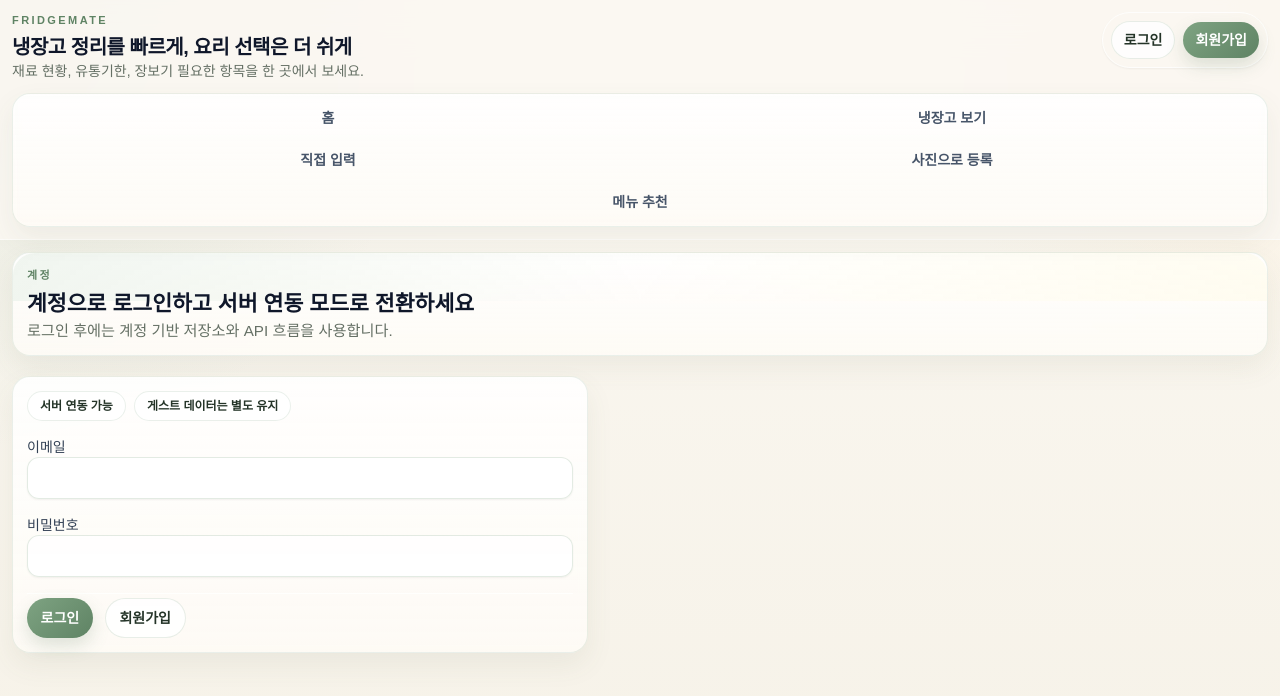
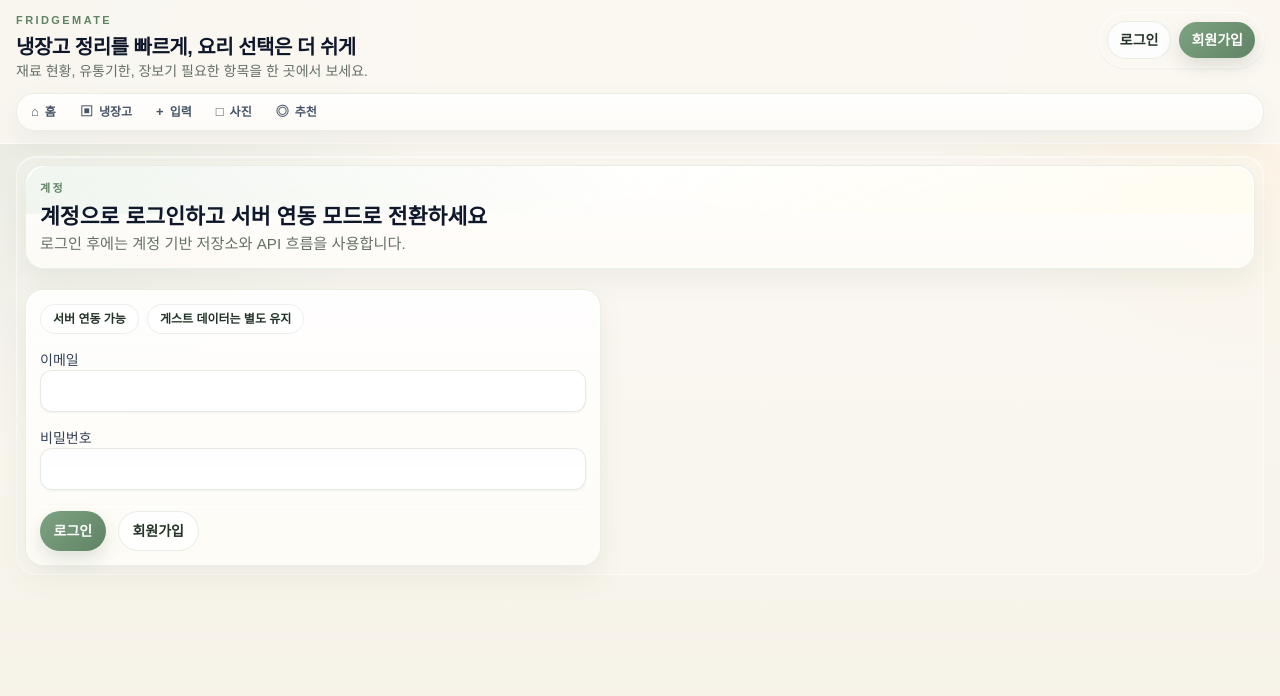
Before and after one commit to slayer011019/fridgemate, a React (Vite) app: page /login in a window 1280 px wide. Shown: the top 696 px of the page. Built offline with nearby package versions, Linux system fonts and the light colour scheme; no server answers.

Commit message:
Refine home page layout

```diff
--- a/src/components/EmptyState.jsx
+++ b/src/components/EmptyState.jsx
@@ -1,9 +1,9 @@
-function EmptyState({ title, description }) {
+function EmptyState({ title, description, compact = false }) {
   return (
-    <div className="card border-dashed border-brand-100/70 bg-white/65 text-center">
-      <div className="mx-auto flex h-10 w-10 items-center justify-center rounded-full bg-brand-50 text-lg text-brand-700">◎</div>
-      <h3 className="mt-3 text-lg font-semibold text-slate-900">{title}</h3>
-      <p className="mx-auto mt-1.5 max-w-md text-sm leading-5.5 muted">{description}</p>
+    <div className={`card border-dashed border-brand-100/70 bg-white/65 text-center ${compact ? 'py-3' : ''}`}>
+      <div className={`${compact ? 'h-7 w-7 text-sm' : 'h-10 w-10 text-lg'} mx-auto flex items-center justify-center rounded-full bg-brand-50 text-brand-700`}>◎</div>
+      <h3 className={`${compact ? 'mt-2 text-sm' : 'mt-3 text-lg'} font-semibold text-slate-900`}>{title}</h3>
+      <p className={`${compact ? 'mt-1 text-xs leading-5' : 'mt-1.5 text-sm leading-5.5'} mx-auto max-w-md muted`}>{description}</p>
     </div>
   );
 }
--- a/src/components/Header.jsx
+++ b/src/components/Header.jsx
@@ -3,15 +3,17 @@ import { useAuth } from '../hooks/useAuth';
 import { isOcrEnabled } from '../utils/backendConfig';
 
 const navItems = [
-  { label: '\uD648', to: '/', match: (pathname) => pathname === '/' },
+  { label: '\uD648', icon: '\u2302', to: '/', match: (pathname) => pathname === '/' },
   {
     label: '\uB0C9\uC7A5\uACE0 \uBCF4\uAE30',
+    shortLabel: '\uB0C9\uC7A5\uACE0',
+    icon: '\u25A3',
     to: '/ingredients',
     match: (pathname) => pathname === '/ingredients' || /^\/ingredients\/[^/]+\/edit$/.test(pathname)
   },
-  { label: '\uC9C1\uC811 \uC785\uB825', to: '/ingredients/new', match: (pathname) => pathname === '/ingredients/new' },
-  { label: '\uC0AC\uC9C4\uC73C\uB85C \uB4F1\uB85D', to: '/import', match: (pathname) => pathname.startsWith('/import') },
-  { label: '\uBA54\uB274 \uCD94\uCC9C', to: '/recipes', match: (pathname) => pathname.startsWith('/recipes') }
+  { label: '\uC9C1\uC811 \uC785\uB825', shortLabel: '\uC785\uB825', icon: '+', to: '/ingredients/new', match: (pathname) => pathname === '/ingredients/new' },
+  { label: '\uC0AC\uC9C4\uC73C\uB85C \uB4F1\uB85D', shortLabel: '\uC0AC\uC9C4', icon: '\u25A1', to: '/import', match: (pathname) => pathname.startsWith('/import') },
+  { label: '\uBA54\uB274 \uCD94\uCC9C', shortLabel: '\uCD94\uCC9C', icon: '\u25CE', to: '/recipes', match: (pathname) => pathname.startsWith('/recipes') }
 ];
 
 function Header() {
@@ -61,7 +63,7 @@ function Header() {
             </div>
           </div>
 
-          <nav className="primary-nav glass-card touch-pan-x flex w-full max-w-full items-center gap-1.5 overflow-x-auto p-1.5">
+          <nav className="primary-nav glass-card touch-pan-x flex w-full max-w-full items-center gap-1 overflow-x-auto p-1">
             {visibleNavItems.map((item) => {
               const isActive = item.match(location.pathname);
 
@@ -69,13 +71,16 @@ function Header() {
                 <NavLink
                   key={item.to}
                   to={item.to}
-                  className={`shrink-0 whitespace-nowrap rounded-full px-3 py-2 text-sm font-semibold ${
+                  className={`inline-flex shrink-0 items-center gap-1.5 whitespace-nowrap rounded-full px-2.5 py-1.5 text-xs font-semibold sm:px-3 ${
                     isActive
                       ? 'bg-brand-600 text-white shadow-sm shadow-brand-600/20'
                       : 'text-slate-600 hover:bg-white/95 hover:text-slate-900'
                   }`}
                 >
-                  {item.label}
+                  <span aria-hidden="true" className="text-[13px] leading-none">
+                    {item.icon}
+                  </span>
+                  <span>{item.shortLabel || item.label}</span>
                 </NavLink>
               );
             })}
--- a/src/index.css
+++ b/src/index.css
@@ -127,13 +127,16 @@
   }
 
   .app-frame {
-    @apply mx-auto flex w-full flex-col gap-4 px-4 pb-8 pt-3 sm:gap-5 sm:px-6 sm:pt-4;
-    max-width: 72rem;
+    @apply mx-auto flex w-full max-w-5xl flex-col gap-4 px-8 pb-10 pt-4 sm:gap-5 sm:pt-5;
   }
 
   .app-header-frame {
-    @apply mx-auto w-full px-4 sm:px-6;
-    max-width: 72rem;
+    @apply mx-auto w-full max-w-5xl px-8;
+  }
+
+  .section-shell {
+    background: rgba(255, 255, 255, 0.18);
+    @apply rounded-[28px] border border-white/55 p-3 shadow-[inset_0_1px_0_rgba(255,255,255,0.55)] sm:p-4;
   }
 
   .stats-grid {
@@ -167,13 +170,11 @@
 @media (min-width: 1280px) {
   @layer components {
     .app-frame {
-      max-width: 72rem;
       padding-left: 2rem;
       padding-right: 2rem;
     }
 
     .app-header-frame {
-      max-width: 72rem;
       padding-left: 2rem;
       padding-right: 2rem;
     }
@@ -195,13 +196,11 @@
 @media (min-width: 1536px) {
   @layer components {
     .app-frame {
-      max-width: 72rem;
       padding-left: 2rem;
       padding-right: 2rem;
     }
 
     .app-header-frame {
-      max-width: 72rem;
       padding-left: 2rem;
       padding-right: 2rem;
     }
@@ -212,15 +211,20 @@
   @layer components {
     .app-frame {
       max-width: 100% !important;
-      padding-left: 0.75rem !important;
-      padding-right: 0.75rem !important;
+      padding-left: 1rem !important;
+      padding-right: 1rem !important;
       padding-top: 0.75rem !important;
     }
 
     .app-header-frame {
       max-width: 100% !important;
-      padding-left: 0.75rem !important;
-      padding-right: 0.75rem !important;
+      padding-left: 1rem !important;
+      padding-right: 1rem !important;
+    }
+
+    .section-shell {
+      border-radius: 20px;
+      padding: 0.5rem;
     }
 
     .card {
@@ -233,14 +237,13 @@
     }
 
     .primary-nav {
-      flex-wrap: wrap;
-      overflow-x: visible;
-      touch-action: pan-y;
+      flex-wrap: nowrap;
+      overflow-x: auto;
+      touch-action: pan-x;
     }
 
     .primary-nav a {
-      flex: 1 1 calc(50% - 0.375rem);
-      min-width: 0;
+      flex: 0 0 auto;
       text-align: center;
       white-space: nowrap;
       padding-left: 0.625rem;
```
Also changed, not shown: src/pages/HomePage.jsx (+40 -30 lines).
